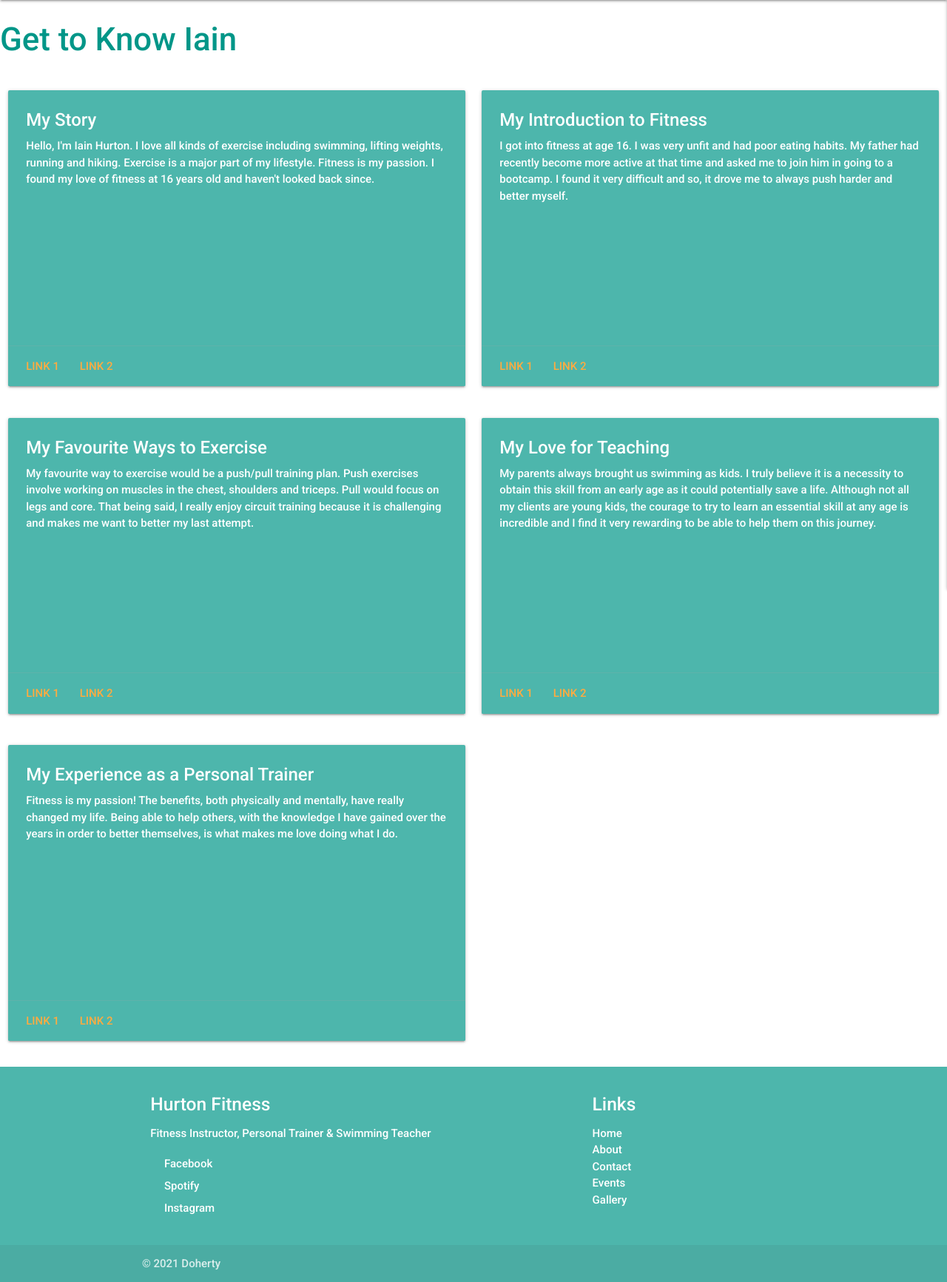
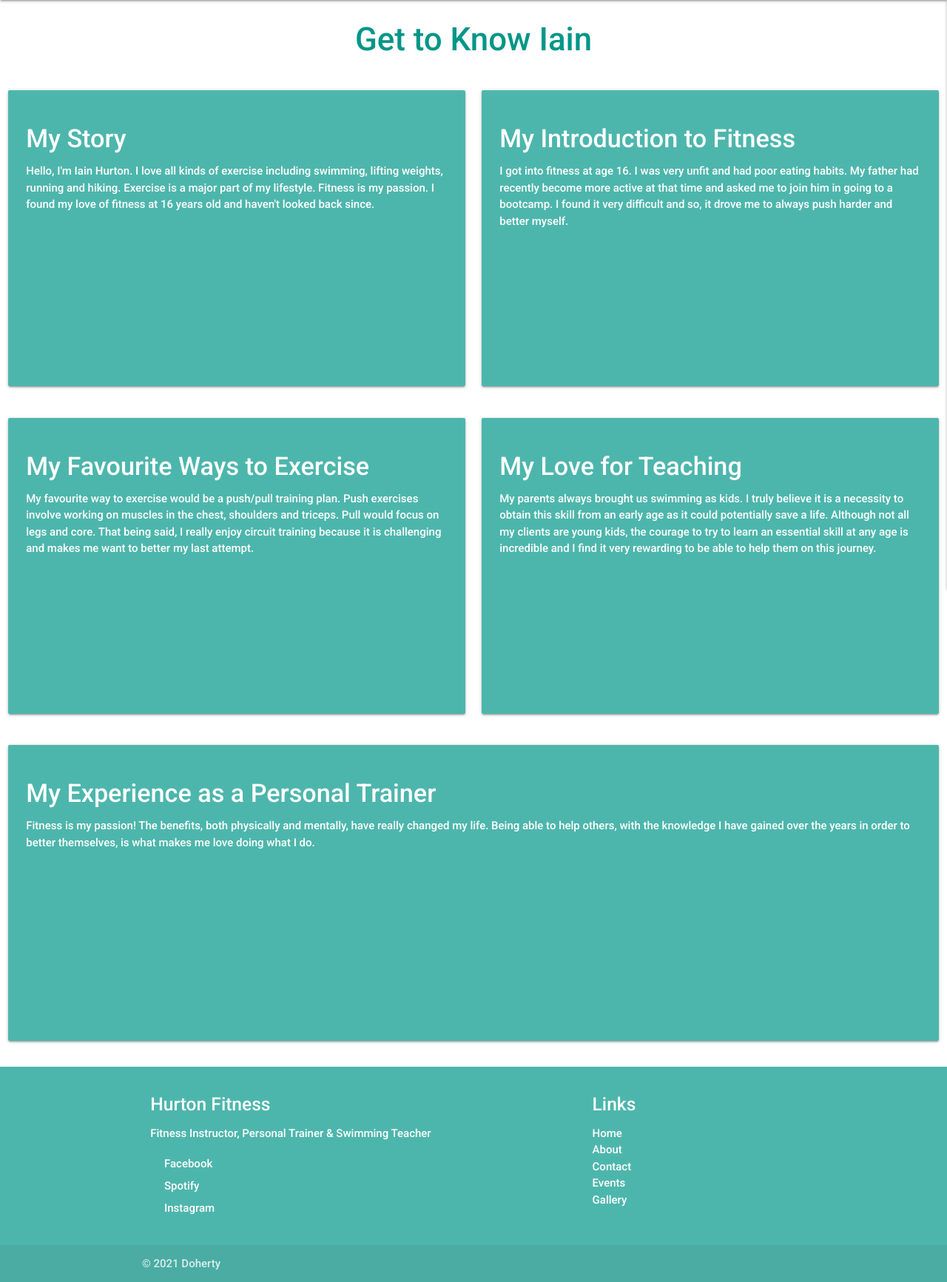
Before and after one commit to alandoherty95/iain-hurton-fitness, a Flask app: page /about in a window 1280 px wide. Shown: the part 64-1797 px from the top of the page at 74% size. Run offline with Flask 2, Linux system fonts and the light colour scheme.

Commit message:
Added contact details, about page improved

```diff
--- a/static/css/style.css
+++ b/static/css/style.css
@@ -54,16 +54,13 @@ a.brand-logo {
 }
 
 .jumbotron h1 {
-    color: white;
     font-weight: bold;
     margin-bottom: 30px;
-    color: white;
     font-size: 6em;
 }
 
 .jumbotron .roles {
     margin: 25px 0;
-    color: white;
     font-size: 2em;
 }
 
@@ -122,8 +119,3 @@ ul.social-links {
     line-height: 2rem;
     color: #ffffff;
 }
-
-.carousel .carousel-item {
-    width: 40rem;
-    height: auto;
-}
--- a/static/js/script.js
+++ b/static/js/script.js
@@ -2,5 +2,7 @@
     $('.sidenav').sidenav({ // naviagtion bar
         edge: "right" // side naviagtion bar opens on right
     });
-    $('.carousel').carousel({});
+    $('.carousel').carousel({
+        numVisible: 3
+    });
 });
--- a/templates/about.html
+++ b/templates/about.html
@@ -2,35 +2,27 @@
 {% block content %}
 
 <div class="row">
-        <h3 class="teal-text">Get to Know Iain</h3>
+        <h3 class="center-align teal-text">Get to Know Iain</h3>
 </div>
 <!-- about/my story -->
 <div class="row">
     <div class="col s12 m6">
         <div class="card medium teal lighten-2">
             <div class="card-content white-text">
-                <span class="card-title">My Story</span>
+                <h4>My Story</h4>
                 <p>Hello, I'm Iain Hurton. I love all kinds of exercise including swimming, lifting weights, running and
                     hiking. Exercise is a major part of my lifestyle. Fitness is my passion. I found my love of fitness
                     at 16 years old and haven't looked back since.</p>
-            </div>
-            <div class="card-action">
-                <a href="#">Link 1</a>
-                <a href="#">Link 2</a>
             </div>
         </div>
     </div>
     <div class="col s12 m6">
         <div class="card medium teal lighten-2">
             <div class="card-content white-text">
-                <span class="card-title">My Introduction to Fitness</span>
+                <h4>My Introduction to Fitness</h4>
                 <p>I got into fitness at age 16. I was very unfit and had poor eating habits. My father had recently
                     become more active at that time and asked me to join him in going to a bootcamp. I found it very
                     difficult and so, it drove me to always push harder and better myself.</p>
-            </div>
-            <div class="card-action">
-                <a href="#">Link 1</a>
-                <a href="#">Link 2</a>
             </div>
         </div>
     </div>
@@ -39,46 +31,34 @@
     <div class="col s12 m6">
         <div class="card medium teal lighten-2">
             <div class="card-content white-text">
-                <span class="card-title">My Favourite Ways to Exercise</span>
+                <h4>My Favourite Ways to Exercise</h4>
                 <p>My favourite way to exercise would be a push/pull training plan. Push exercises involve working on
                     muscles in the chest, shoulders and triceps. Pull would focus on legs and core. That being said, I
                     really enjoy circuit training because it is challenging and makes me want to better my last attempt.
                 </p>
-            </div>
-            <div class="card-action">
-                <a href="#">Link 1</a>
-                <a href="#">Link 2</a>
             </div>
         </div>
     </div>
     <div class="col s12 m6">
         <div class="card medium teal lighten-2">
             <div class="card-content white-text">
-                <span class="card-title">My Love for Teaching</span>
+                <h4>My Love for Teaching</h4>
                 <p>My parents always brought us swimming as kids. I truly believe it is a necessity to obtain this skill
                     from an early age as it could potentially save a life. Although not all my clients are young kids,
                     the courage to try to learn an essential skill at any age is incredible and I find it very rewarding
                     to be able to help them on this journey.</p>
             </div>
-            <div class="card-action">
-                <a href="#">Link 1</a>
-                <a href="#">Link 2</a>
-            </div>
         </div>
     </div>
 </div>
 <div class="row">
-    <div class="col s12 m6">
+    <div class="col">
         <div class="card medium teal lighten-2">
             <div class="card-content white-text">
-                <span class="card-title">My Experience as a Personal Trainer</span>
+                <h4>My Experience as a Personal Trainer</h4>
                 <p>Fitness is my passion! The benefits, both physically and mentally, have really changed my life. Being
                     able to help others, with the knowledge I have gained over the years in order to better themselves,
                     is what makes me love doing what I do.</p>
-            </div>
-            <div class="card-action">
-                <a href="#">Link 1</a>
-                <a href="#">Link 2</a>
             </div>
         </div>
     </div>
--- a/templates/events.html
+++ b/templates/events.html
@@ -3,7 +3,7 @@
 
 
 <div class="row">
-    <h3 class="teal-text">Upcoming Events</h3>
+    <h3 class="center-align teal-text">Upcoming Events</h3>
 </div>
 <!-- events -->
 <div class="row">
```
Also changed, not shown: templates/contact.html (+19 -15 lines), templates/gallery.html (+21 -21 lines), templates/index.html (+18 -22 lines), contact.html (deleted).
